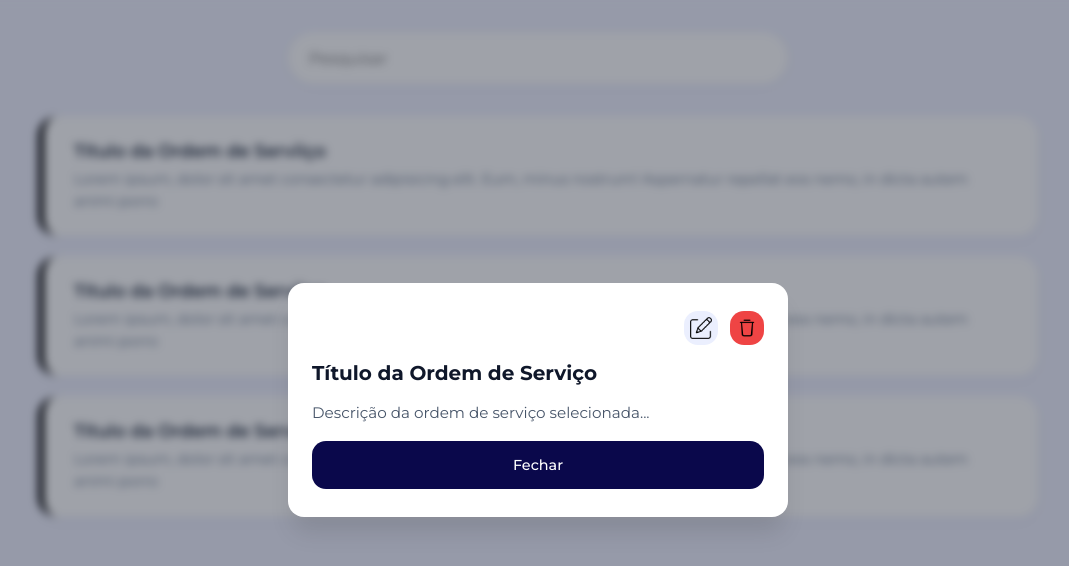
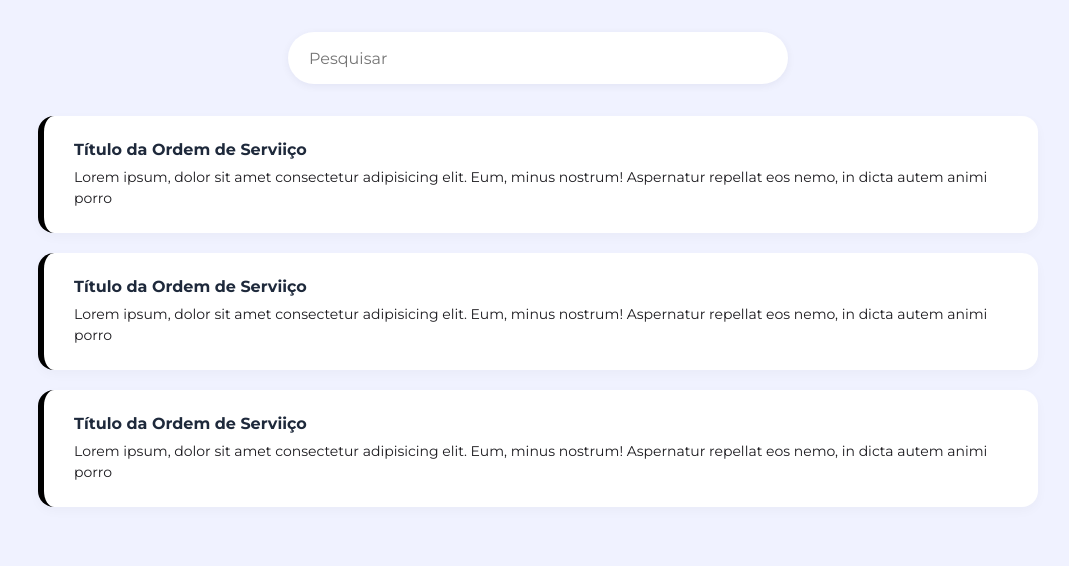
Before and after one commit to davi-morais2008/prisma, a website: page Templates/telaInicial.html in a window 1280 px wide. Shown: the whole page, without its empty margins (102-1171 px from the left). Drawn offline with Linux system fonts and the light colour scheme.

Commit message:
MODIFY: Altera um pequeno detalhe da tela inicial.

```diff
--- a/styles/telaInicial.css
+++ b/styles/telaInicial.css
@@ -10,10 +10,9 @@
 
 body {
     background-color: var(--color-bg-main);
-    color: #333333;
+    color: var(--color-text-primary);
 }
 
-/* 2. Layout principal com CSS Grid */
 .home {
     width: 100%;
     min-height: 100vh;
@@ -26,24 +25,23 @@ body {
     gap: 24px;
 }
 
-/* 3. Barra de Pesquisa */
 .home__search-bar {
     width: 100%;
     max-width: 500px;
     height: 48px;
-    border-radius: 999px; /* Formato pílula como na imagem */
+    border-radius: var(--border-radius-pill);
     border: 1px solid transparent;
     background-color: #ffffff;
     padding: 0 20px;
-    font-size: 0.95rem;
-    box-shadow: 0 2px 8px rgba(0, 0, 0, 0.04);
+    font-size: var(--font-size-sm);
+    box-shadow: var(--shadow-sm);
     outline: none;
     transition: box-shadow 0.2s ease, border-color 0.2s ease;
 }
 
 .home__search-bar:focus {
-    border-color: #4f46e5;
-    box-shadow: 0 4px 12px rgba(79, 70, 229, 0.15);
+    border-color: var(--color-secondary-hover);
+    box-shadow: var(--shadow-lg);
 }
 
 /* 4. Lista de Ordens de Serviço (Grid vertical) */
@@ -60,35 +58,33 @@ body {
 .work-order {
     width: 100%;
     padding: 20px 24px;
-    background-color: #ffffff;
-    border-radius: 20px;
+    background-color: var(--color-bg-card);
+    border-radius: var(--border-radius-md);
     box-shadow: 0 4px 12px rgba(0, 0, 0, 0.03);
     cursor: pointer;
     transition: transform 0.2s ease, box-shadow 0.2s ease;
 
-    /* Layout interno com Grid */
     display: grid;
     gap: 8px;
 
-    /* Borda lateral padrão */
     border-left: 6px solid #000000;
 }
 
 .work-order:hover {
     transform: translateY(-2px);
-    box-shadow: 0 6px 16px rgba(0, 0, 0, 0.06);
+    box-shadow: var(--shadow-md);
 }
 
 
 .work-order__title {
-    font-size: 1.1rem;
-    font-weight: 600;
+    font-size: var(--font-size-md);
+    font-weight: var(--font-weight-bold);
     color: #1e293b;
 }
 
 .work-order__description {
-    font-size: 0.9rem;
-    color: #64748b;
+    font-size: var(--font-size-sm);
+    color: var(--color-text-secondayr);
     line-height: 1.5;
 }
 
@@ -101,7 +97,7 @@ body {
     z-index: 1000;
 
     /* Oculto por padrão */
-    opacity: 1;
+    opacity: 0;
     pointer-events: none;
     transition: opacity 0.3s ease;
 }
```
